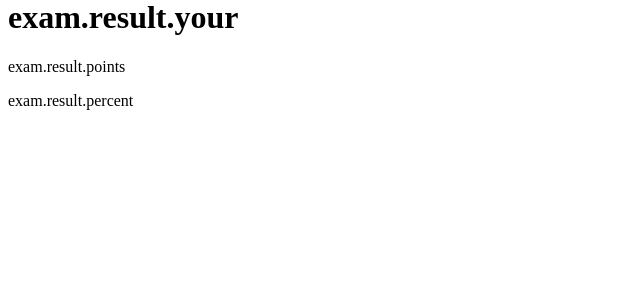
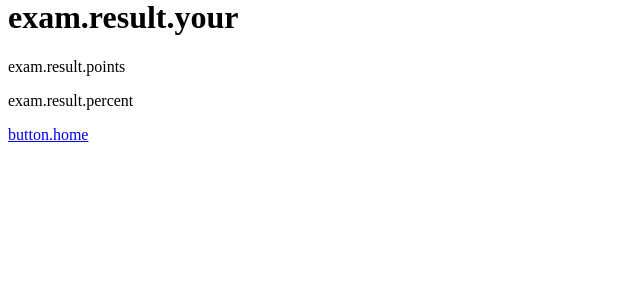
Before and after one commit to MittelstufenprojektTeam/mittelstufenprojekt777, a Symfony app: template templates/exam/result.html.twig in a window 1280 px wide. Shown: the part 188-492 px from the top of the page, without its empty margins (0-640 px from the left). Run offline with Twig, Linux system fonts and the light colour scheme; the template is opened without the code that fills it, so the values that code supplies are empty; some libraries are stand-ins or nearby versions.

Commit message:
add back to home button

```diff
--- a/templates/exam/result.html.twig
+++ b/templates/exam/result.html.twig
@@ -3,4 +3,5 @@
     <h1>{% trans %}exam.result.your{% endtrans %}</h1>
     <p>{{ "exam.result.points"|trans({'%userPoints%':userPoints, '%possiblePoints%':possiblePoints }) }}</p>
     <p>{{ "exam.result.percent"|trans({'%percent%':percent}) }}</p>
+    <a class="btn btn-primary" href="{{ path('home') }}" role="button">{% trans %}button.home{% endtrans %}</a>
 {% endblock %}
```
